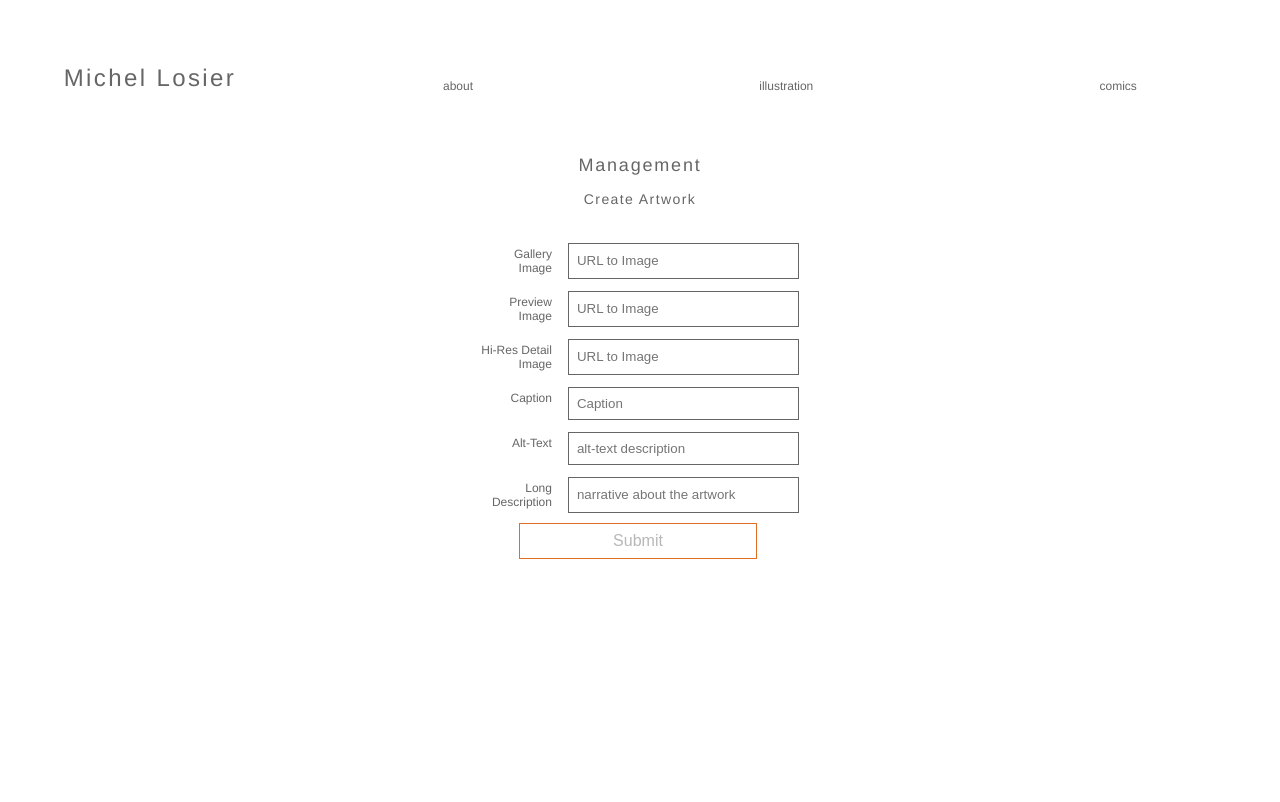
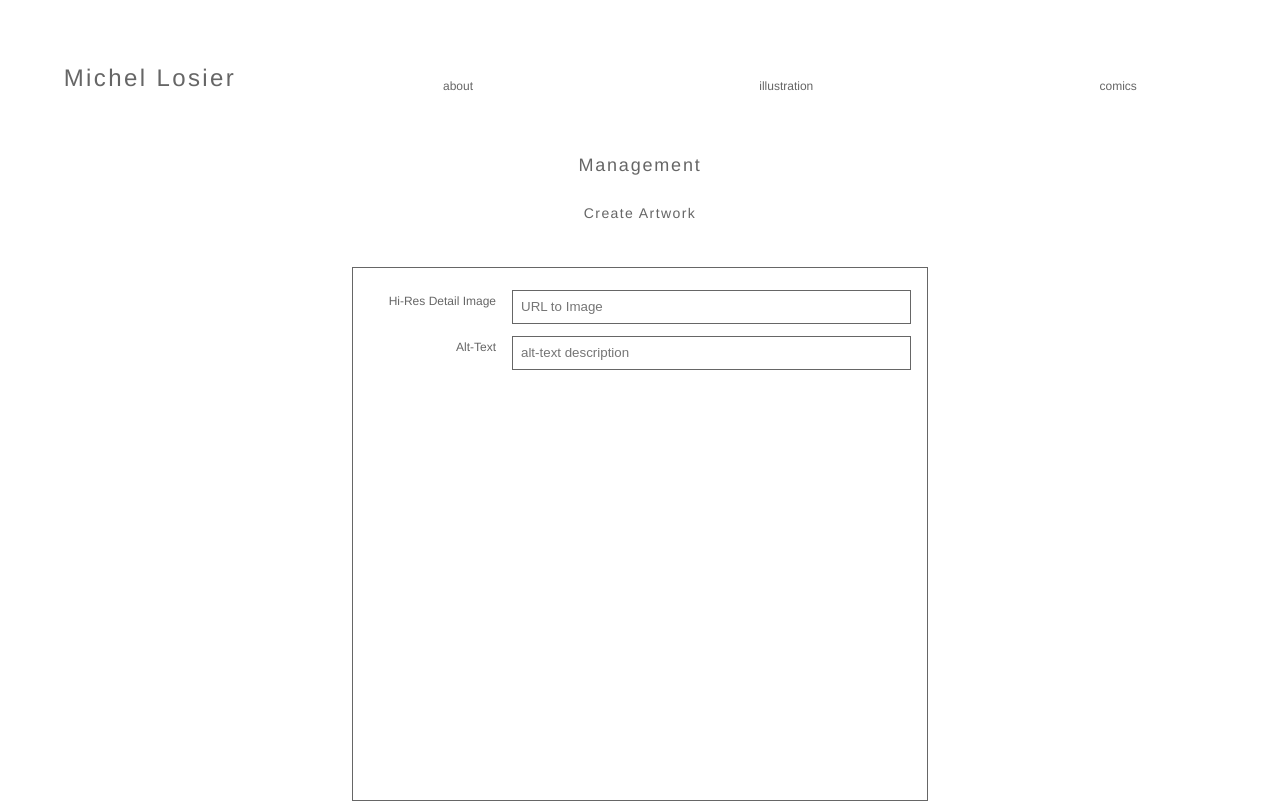
Before and after one commit to MichelLosier/illustration-gallery, a React (Create React App) app: page /manage in a window 1280 px wide. Shown: the top 802 px of the page. Built offline with nearby package versions, Linux system fonts and the light colour scheme.

Commit message:
started image form component

```diff
--- a/src/App.css
+++ b/src/App.css
@@ -68,19 +68,39 @@ div.main-nav a.active {
 	color: #e26e26;
 }
 
-/* flex-items */
-.item-grow-1 {
-	flex-grow: 100%
+/* Container width based on max 12 containers*/
+.component-container {
+	padding: 2rem;
+	display: flex;
+	padding-top:0;
 }
+.width-12 {
+	flex-basis: 100%;
+}
+.width-9 {
+	flex-basis: 75%
+}
+.width-6 {
+	flex-basis: 50%;
+}
+.width-4 {
+	flex-basis: 33.33%
+}
+.width-3 {
+	flex-basis: 25%;
+}
+
 .item-grow-2 {
-	flex-grow: 50%
+	flex-grow: 2;
 }
 .item-grow-3 {
-	flex-grow: 33%
+	flex-grow: 3;
 }
-.item-grow-4 {
-	flex-grow: 25%
+
+.min-width-40 {
+	min-width: 40rem;
 }
+
 
 /* FORMS */
 
@@ -90,6 +110,14 @@ h3 {
 form {
 	padding:1rem;
 	transition: color 2s, border 2s;
+}
+
+.padded-group {
+	padding: 1rem;
+}
+
+.border {
+	border:1px solid #666;
 }
 
 .form-group {
@@ -114,20 +142,22 @@ input, textarea {
 	padding: .5rem;
 	width: 75%;
 }
-
+.form-group input {
+	height: 1rem;
+}
 textarea{
 	height: 8rem;
 	resize:none;
 }
-input[type='submit'] {
+input[type='submit'], input[type='button'] {
+	width: fit-content;
 	margin: .25rem;
-	margin-left: 0;
 	border: 1px solid #e26e26;
-	padding: .5rem;
+	padding: 1rem 2rem;
 	background-color: white;
 	font-size:1rem;
   align-self: center;
-  cursor: pointer;
+	cursor: pointer;
 }
 input[type='submit']:hover{
   border: 2px solid #e26e26;
@@ -135,3 +165,18 @@ input[type='submit']:hover{
 .inline {
 	display: inline-block;
 }
+
+
+/* images */
+
+.gallery-fixed-height{
+	height: 500px;
+}
+
+img.contained {
+	display:block;
+	max-width:100%;
+	height:inherit; /*default*/
+	width: auto;
+	margin: 0 auto;
+}
--- a/src/components/forms/artwork-form.component.js
+++ b/src/components/forms/artwork-form.component.js
@@ -2,6 +2,8 @@ import React from 'react';
 import PropTypes from 'prop-types';
 
 import Field from './field.component';
+import ArtworkService from '../../services/artwork.service'
+import ImageForm from './image-form.component';
 
 class ArtworkForm extends React.Component {
     constructor(){
@@ -22,6 +24,7 @@ class ArtworkForm extends React.Component {
                 tags:[],
                 projects:[]
             },
+            selectedImage: 'LARGE_IMAGE',
             selectedArtwork: null
         }
     }
@@ -72,38 +75,19 @@ class ArtworkForm extends React.Component {
     render() {
         const fields = this.state.fields;
         return (
-            <div className="item-grow-2">
+            <div className="min-width-40 width-6">
                 <h3>Create Artwork</h3>
                 <form onSubmit={this.handleFormSubmit}>
-                    <Field
-                        placeholder='URL to Image'
-                        name='normalImage'
-                        label='Gallery Image'
-                        value={fields.normalImage}
-                        onChange={this.handleInputChange}
-                        validate={false}
-                    />
-                    <Field
-                        placeholder='URL to Image'
-                        name='previewImage'
-                        label='Preview Image'
-                        value={fields.previewImage}
-                        onChange={this.handleInputChange}
-                        validate={false}
-                    />
+                    <div class="padded-group">
+                        <ImageForm
+                            altText={this.state.altText}
+                            url={null}
+                        >
                             <Field
                                 placeholder='URL to Image'
                                 name='largeImage'
                                 label='Hi-Res Detail Image'
                                 value={fields.largeImage}
-                        onChange={this.handleInputChange}
-                        validate={false}
-                    />
-                    <Field
-                        placeholder='Caption'
-                        name='caption'
-                        label='Caption'
-                        value={fields.caption}
                                 onChange={this.handleInputChange}
                                 validate={false}
                             />
@@ -115,6 +99,17 @@ class ArtworkForm extends React.Component {
                                 onChange={this.handleInputChange}
                                 validate={false}
                             />
+                        </ImageForm>
+
+                        <Field
+                            placeholder='Caption'
+                            name='caption'
+                            label='Caption'
+                            value={fields.caption}
+                            onChange={this.handleInputChange}
+                            validate={false}
+                        />
+
                         <Field
                             placeholder='narrative about the artwork'
                             name='description'
@@ -123,8 +118,10 @@ class ArtworkForm extends React.Component {
                             onChange={this.handleInputChange}
                             validate={false}
                         />
-
-                    <input type='submit' disabled={this.validate()} />
+                    </div>
+                    <div class="padded-group">
+                        <input type='submit' value="Submit" disabled={this.validate()} />
+                    </div>
                 </form>
             </div>
         )
--- /dev/null
+++ b/src/components/forms/image-form.component.js
@@ -0,0 +1,46 @@
+import React from 'react';
+import PropTypes from 'prop-types'
+
+import Image from '../image.component'
+//TODO
+class ImageForm extends React.Component {
+    constructor(props){
+        super(props)
+        this.state = {
+            showFields: false
+        }
+    }
+    componentWillMount(){
+        if (!this.props.url){
+            this.setState({
+                showFields: true
+            });
+        }
+    }
+    handleClick = () => {
+        if(this.props.url && !this.state.showFields){
+            this.setState((prevState) => {
+                return {
+                    showFields: !prevState.showFields
+                }
+            });
+        }
+    }
+
+    render(){
+        return(
+            <div
+                className="padded-group border width-12 gallery-fixed-height"
+                onClick={this.handleClick}
+            >
+                <Image
+                    altText={this.props.altText}
+                    url={this.props.url}
+                />
+                {this.state.showFields && this.props.children}
+            </div>
+        )
+    }
+}
+
+export default ImageForm;
--- /dev/null
+++ b/src/components/image.component.js
@@ -0,0 +1,26 @@
+import React from 'react';
+import PropTypes from 'prop-types'
+
+class Image extends React.Component{
+    constructor(props){
+        super(props)
+    }
+    static propTypes = {
+        url: PropTypes.string,
+        altText: PropTypes.string
+    }
+
+    render(){
+        return(
+            <div>
+                <img
+                    className="contained"
+                    src={this.props.url}
+                    alt={this.props.altText}
+                />
+            </div>
+        )
+    }
+}
+
+export default Image;
--- a/src/components/manage/manage.component.js
+++ b/src/components/manage/manage.component.js
@@ -11,13 +11,14 @@ class Manage extends React.Component {
 
     render(){
         return(
-            <div>
+            <div class="width-12">
                 <h2>Management</h2>
-                <Route
-                    exact path="/manage/"
-                    render={null}
-                />
-                <ArtworkForm/>
+                <div class="layout-container">
+                    <Route
+                        exact path="/manage/"
+                        component={ArtworkForm}
+                    />
+                </div>
             </div>
         )
     }
--- a/src/services/artwork.service.js
+++ b/src/services/artwork.service.js
@@ -1,4 +1,4 @@
-import {defaultFetch} from './clientHelpers'
+import {http} from './clientHelpers'
 
 class ArtworkService {
     constructor(){
@@ -6,7 +6,7 @@ class ArtworkService {
         this.baseHeaders = new Headers({
             'Content-Type': 'application/json'
         });
-        this.defaultFetch = defaultFetch;
+        this.http = http;
     }
 
     //GETS
@@ -15,21 +15,21 @@ class ArtworkService {
             method: 'GET',
             headers: this.baseHeaders
         });
-        this.defaultFetch(request, callback);
+        this.http(request, callback);
     }
     getArtworkByID(id, callback){
         const request = new Request(`${this.baseUrl}/${id}`, {
             method: 'GET',
             headers: this.baseHeaders
         });
-        this.defaultFetch(request, callback);
+        this.http(request, callback);
     }
     getArtworkByProjectID(id, callback){
         const request = new Request(`${this.baseUrl}/project/${id}`, {
             method: 'GET',
             headers: this.baseHeaders
         });
-        this.defaultFetch(request, callback);
+        this.http(request, callback);
     }
 
     //POSTS
@@ -39,7 +39,7 @@ class ArtworkService {
             headers: this.baseHeaders,
             body: JSON.stringify(data)
         });
-        this.defaultFetch(request, callback);
+        this.http(request, callback);
     }
 
     //PATCH
@@ -49,17 +49,18 @@ class ArtworkService {
             headers: this.baseHeaders,
             body: JSON.stringify(data)
         });
-        this.defaultFetch(request, callback);
+        this.http(request, callback);
     }
     // UPDATE MANY ARTWORKS
     // {artworks: [<artwork IDs], keys: {$push: {key: value}}}
+    //TODO move $push object to server
     updateArtworks(data, callback){
         const request = new Request(`${this.baseUrl}`, {
             method: 'PATCH',
             headers: this.baseHeaders,
             body: JSON.stringify(data)
         });
-        this.defaultFetch(request, callback);
+        this.http(request, callback);
     }
 
     //DELETE
@@ -68,7 +69,7 @@ class ArtworkService {
             method: 'DELETE',
             headers: this.baseHeaders,
         });
-        this.defaultFetch(request, callback);
+        this.http(request, callback);
     }
 
 }
--- a/src/services/clientHelpers.js
+++ b/src/services/clientHelpers.js
@@ -1,4 +1,4 @@
-export const defaultFetch = (request, callback) => {
+export const http = (request, callback) => {
     fetch(request).then((response) => {
         return response.json();
     }).then((data) => {
```
Lines whose indentation alone changed are shown as unchanged.
